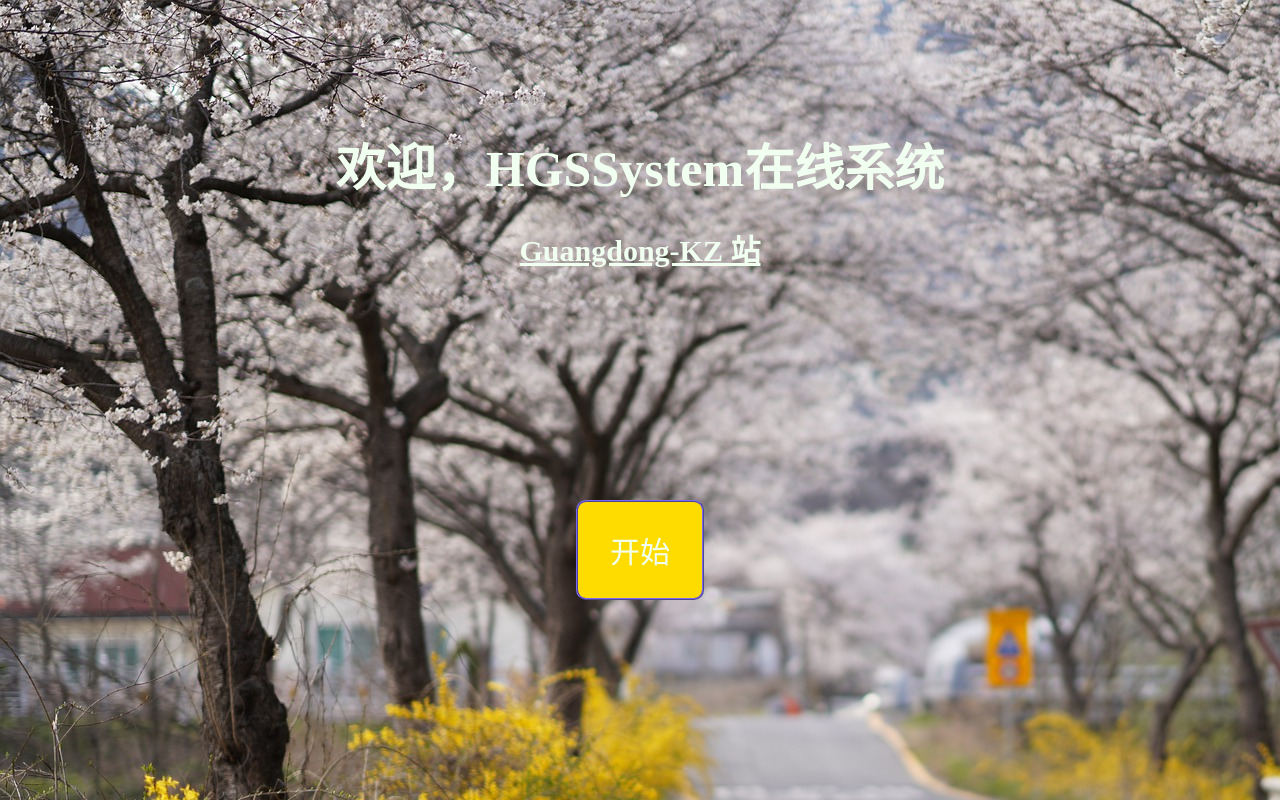
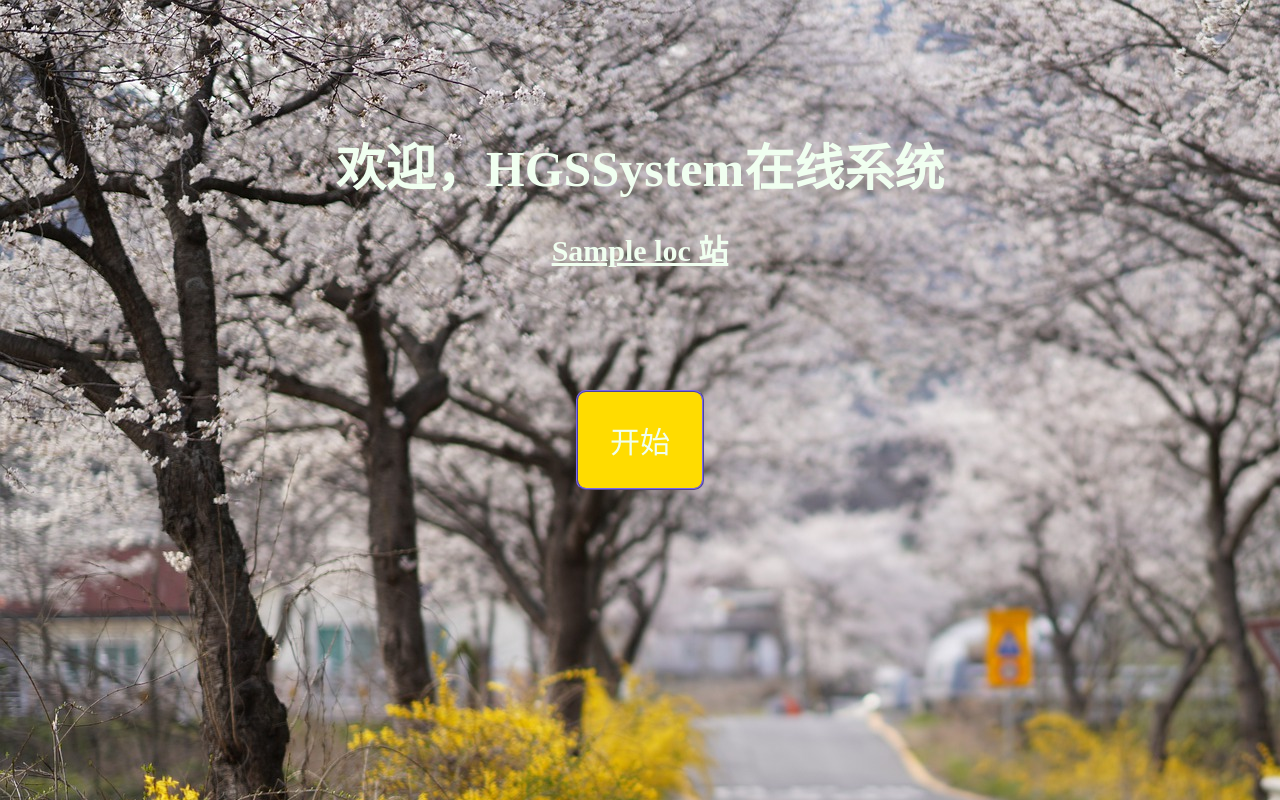
Before and after one commit to SuperH-0630/HGSSystem, a Python web app: template app/templates/hello/start.html in a window 1280 px wide. Run offline with Jinja, Linux system fonts and the light colour scheme; the template is opened without the code that fills it: most values are stand-ins (such as "Sample title", 1, 10 or a date in 2020).

Commit message:
feat: 移动设备网页优化

```diff
--- a/app/static/styles/auth/about.css
+++ b/app/static/styles/auth/about.css
@@ -53,12 +53,14 @@
     display: block;
 
     width: 100%;
-    height: 35px;
+    height: 50px;
+    padding-top: 2px;
+    padding-bottom: 2px;
     margin-bottom: 10px;
 
     color: #FFFFFF;
     font-size: 20px;
-    line-height: 35px;
+    line-height: 25px;
     text-align: center;
 
     border-radius: 15px;
--- a/app/static/styles/hello/start.css
+++ b/app/static/styles/hello/start.css
@@ -22,7 +22,7 @@ body {
 }
 
 #btn {
-    position: absolute;
+    position: relative;
     display: block;
     text-align: center;
 
@@ -31,7 +31,7 @@ body {
     border-style: ridge;
     border-color: rgb(123, 104, 238);
 
-    bottom: 200px;
+    top: 120px;
 
     color: #F0FFF0;
     background-color: #FFDC00;
@@ -62,7 +62,6 @@ body {
         left: 40%;
         width: 20%;
         height: 150px;
-        bottom: 175px;
         border-radius: 30px;
 
         color: black;
--- a/app/templates/auth/about_macro.html
+++ b/app/templates/auth/about_macro.html
@@ -1,8 +1,10 @@
 {% macro get_garbage_list(info_lines) %}
     {% if info_lines %}
         {% for line in info_lines %}
-            <li class="garbage-list-item garbage-{{ line[4] }}">{{ line[0] }} {{ line[1] }}
-                <span> {{ line[2] }} </span> <span> {{ line[3] }} </span></li>
+            <li class="garbage-list-item garbage-{{ line[4] }}">
+                {{ line[0] }} {{ line[1] }} <br>
+                <span> {{ line[2] }} </span> <span> {{ line[3] }} </span>
+            </li>
         {% endfor %}
     {% else %}
         <li class="garbage-list-item garbage-wait"> 没有记录</li>
--- a/app/templates/hello/start.html
+++ b/app/templates/hello/start.html
@@ -30,7 +30,7 @@
 
 <body>
 <h1 id="title-1"> 欢迎，HGSSystem在线系统 </h1>
-<h2 id="title-2"> Guangdong-KZ 站 </h2>
+<h2 id="title-2"> {{ loc }} 站 </h2>
 <form method="get" action=" {{ url_for('hello.index') }} ">
     <input id="btn" type="submit" value="开始">
 </form>
--- a/conf/sys_default.py
+++ b/conf/sys_default.py
@@ -17,7 +17,7 @@ class ConfUserRelease:
 
 
 class ConfigSystemRelease:
-    base_location = "Guangdong-KZ"
+    base_location = "KZ"
     search_reset_time = 10  # 搜索间隔的时间
     show_uid_len = 12  # 展示uid的长度
     about_info = f'''
```
